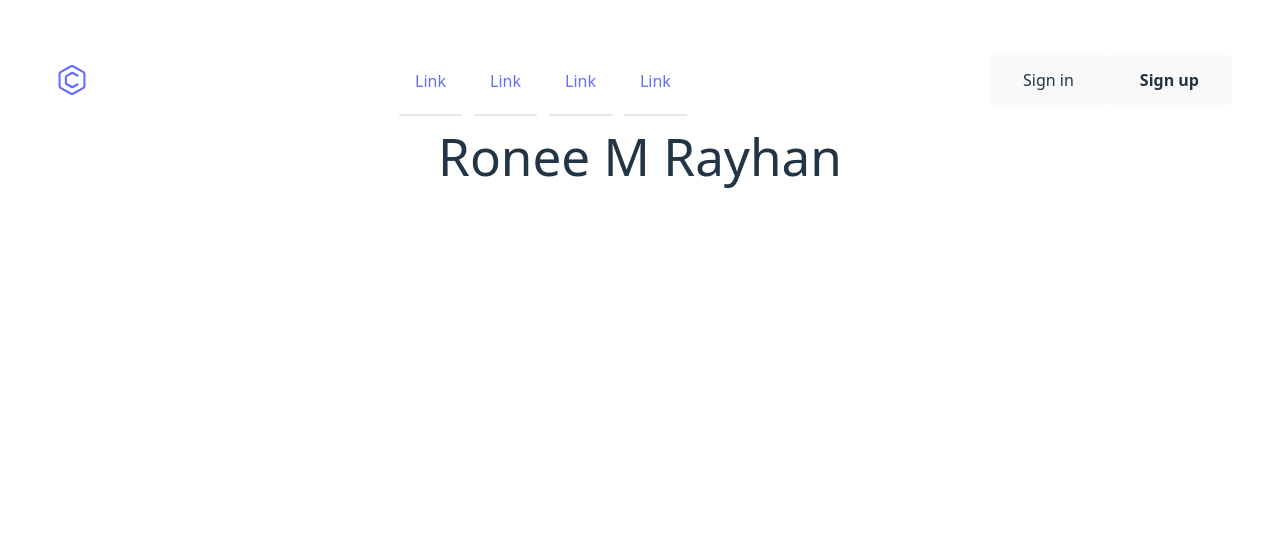
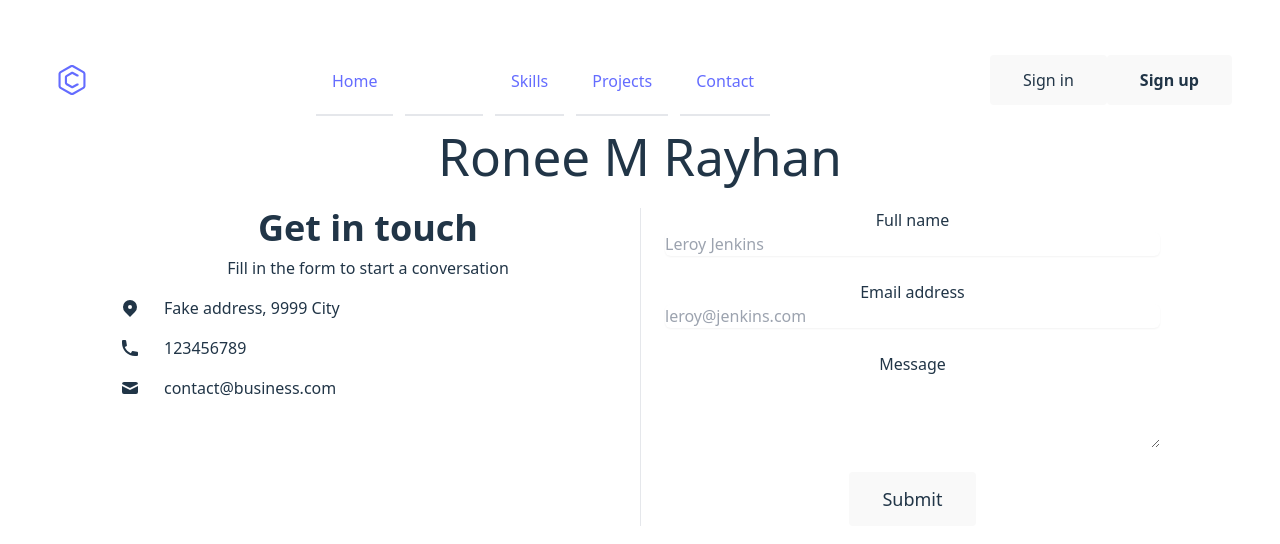
Before and after one commit to ronee-muhammad-rayhan/portfolio, a React (Vite) app: page / in a window 1280 px wide. Shown: the top 544 px of the page. Built offline with nearby package versions, Linux system fonts and the light colour scheme.

Commit message:
contact section added

```diff
--- a/src/App.jsx
+++ b/src/App.jsx
@@ -2,6 +2,7 @@
 // import reactLogo from './assets/react.svg'
 // import viteLogo from '/vite.svg'
 import './App.css'
+// import { NavLink } from 'react-router-dom'
 
 function App() {
   // const [count, setCount] = useState(0)
@@ -9,7 +10,7 @@
 
   return (
     <>
-      <div>
+      <div id='home'>
         {/* header section */}
         <section>
           <header className="p-4 dark:bg-gray-800 dark:text-gray-100">
@@ -22,16 +23,19 @@
               </a>
               <ul className="items-stretch hidden space-x-3 lg:flex">
                 <li className="flex">
-                  <a rel="noopener noreferrer" href="#" className="flex items-center px-4 -mb-1 border-b-2 dark:border-transparent dark:text-violet-400 dark:border-violet-400">Link</a>
+                  <a rel="noopener noreferrer" href="#home" className="flex items-center px-4 -mb-1 border-b-2 dark:border-transparent dark:text-violet-400 dark:border-violet-400">Home</a>
                 </li>
                 <li className="flex">
-                  <a rel="noopener noreferrer" href="#" className="flex items-center px-4 -mb-1 border-b-2 dark:border-transparent">Link</a>
+                  <a rel="noopener noreferrer" href="#" className="flex items-center px-4 -mb-1 border-b-2 dark:border-transparent text-white">About</a>
                 </li>
                 <li className="flex">
-                  <a rel="noopener noreferrer" href="#" className="flex items-center px-4 -mb-1 border-b-2 dark:border-transparent">Link</a>
+                  <a rel="noopener noreferrer" href="#" className="flex items-center px-4 -mb-1 border-b-2 dark:border-transparent">Skills</a>
                 </li>
                 <li className="flex">
-                  <a rel="noopener noreferrer" href="#" className="flex items-center px-4 -mb-1 border-b-2 dark:border-transparent">Link</a>
+                  <a rel="noopener noreferrer" href="#" className="flex items-center px-4 -mb-1 border-b-2 dark:border-transparent">Projects</a>
+                </li>
+                <li className="flex">
+                  <a rel="noopener noreferrer" href="#" className="flex items-center px-4 -mb-1 border-b-2 dark:border-transparent">Contact</a>
                 </li>
               </ul>
               <div className="items-center flex-shrink-0 hidden lg:flex">
@@ -45,16 +49,19 @@
               </button>
               {showMenu && <ul className="lg:hidden space-x-3 flex flex-col absolute top-28 right-10 bg-slate-400">
                 <li className="flex">
-                  <a rel="noopener noreferrer" href="#" className="flex items-center px-4 -mb-1 border-b-2 dark:border-transparent dark:text-violet-400 dark:border-violet-400">Link</a>
+                  <a rel="noopener noreferrer" href="#" className="flex items-center px-4 -mb-1 border-b-2 dark:border-transparent dark:text-violet-400 dark:border-violet-400">Home</a>
                 </li>
                 <li className="flex">
-                  <a rel="noopener noreferrer" href="#" className="flex items-center px-4 -mb-1 border-b-2 dark:border-transparent">Link</a>
+                  <a rel="noopener noreferrer" href="#" className="flex items-center px-4 -mb-1 border-b-2 dark:border-transparent text-white">About</a>
                 </li>
                 <li className="flex">
-                  <a rel="noopener noreferrer" href="#" className="flex items-center px-4 -mb-1 border-b-2 dark:border-transparent">Link</a>
+                  <a rel="noopener noreferrer" href="#" className="flex items-center px-4 -mb-1 border-b-2 dark:border-transparent">Skills</a>
                 </li>
                 <li className="flex">
-                  <a rel="noopener noreferrer" href="#" className="flex items-center px-4 -mb-1 border-b-2 dark:border-transparent">Link</a>
+                  <a rel="noopener noreferrer" href="#" className="flex items-center px-4 -mb-1 border-b-2 dark:border-transparent">Projects</a>
+                </li>
+                <li className="flex">
+                  <a rel="noopener noreferrer" href="#" className="flex items-center px-4 -mb-1 border-b-2 dark:border-transparent">Contact</a>
                 </li>
               </ul>}
             </div>
@@ -79,6 +86,51 @@
       {/* <p className="read-the-docs">
         Click on the Vite and React logos to learn more
       </p> */}
+      {/* contact section */}
+      <section className="py-6 dark:bg-gray-800 dark:text-gray-50">
+        <div className="grid max-w-6xl grid-cols-1 px-6 mx-auto lg:px-8 md:grid-cols-2 md:divide-x">
+          <div className="py-6 md:py-0 md:px-6">
+            <h1 className="text-4xl font-bold">Get in touch</h1>
+            <p className="pt-2 pb-4">Fill in the form to start a conversation</p>
+            <div className="space-y-4">
+              <p className="flex items-center">
+                <svg xmlns="http://www.w3.org/2000/svg" viewBox="0 0 20 20" fill="currentColor" className="w-5 h-5 mr-2 sm:mr-6">
+                  <path fillRule="evenodd" d="M5.05 4.05a7 7 0 119.9 9.9L10 18.9l-4.95-4.95a7 7 0 010-9.9zM10 11a2 2 0 100-4 2 2 0 000 4z" clipRule="evenodd"></path>
+                </svg>
+                <span>Fake address, 9999 City</span>
+              </p>
+              <p className="flex items-center">
+                <svg xmlns="http://www.w3.org/2000/svg" viewBox="0 0 20 20" fill="currentColor" className="w-5 h-5 mr-2 sm:mr-6">
+                  <path d="M2 3a1 1 0 011-1h2.153a1 1 0 01.986.836l.74 4.435a1 1 0 01-.54 1.06l-1.548.773a11.037 11.037 0 006.105 6.105l.774-1.548a1 1 0 011.059-.54l4.435.74a1 1 0 01.836.986V17a1 1 0 01-1 1h-2C7.82 18 2 12.18 2 5V3z"></path>
+                </svg>
+                <span>123456789</span>
+              </p>
+              <p className="flex items-center">
+                <svg xmlns="http://www.w3.org/2000/svg" viewBox="0 0 20 20" fill="currentColor" className="w-5 h-5 mr-2 sm:mr-6">
+                  <path d="M2.003 5.884L10 9.882l7.997-3.998A2 2 0 0016 4H4a2 2 0 00-1.997 1.884z"></path>
+                  <path d="M18 8.118l-8 4-8-4V14a2 2 0 002 2h12a2 2 0 002-2V8.118z"></path>
+                </svg>
+                <span>contact@business.com</span>
+              </p>
+            </div>
+          </div>
+          <form noValidate="" className="flex flex-col py-6 space-y-6 md:py-0 md:px-6">
+            <label className="block">
+              <span className="mb-1">Full name</span>
+              <input type="text" placeholder="Leroy Jenkins" className="block w-full rounded-md shadow-sm focus:ring focus:ri focus:ri dark:bg-gray-800" spellCheck="false" data-ms-editor="true" />
+            </label>
+            <label className="block">
+              <span className="mb-1">Email address</span>
+              <input type="email" placeholder="leroy@jenkins.com" className="block w-full rounded-md shadow-sm focus:ring focus:ri focus:ri dark:bg-gray-800" />
+            </label>
+            <label className="block">
+              <span className="mb-1">Message</span>
+              <textarea rows="3" className="block w-full rounded-md focus:ring focus:ri focus:ri dark:bg-gray-800" spellCheck="false" data-ms-editor="true"></textarea>
+            </label>
+            <button type="button" className="self-center px-8 py-3 text-lg rounded focus:ring hover:ring focus:ri dark:bg-violet-400 dark:text-gray-900 focus:ri hover:ri">Submit</button>
+          </form>
+        </div>
+      </section>
     </>
   )
 }
```
